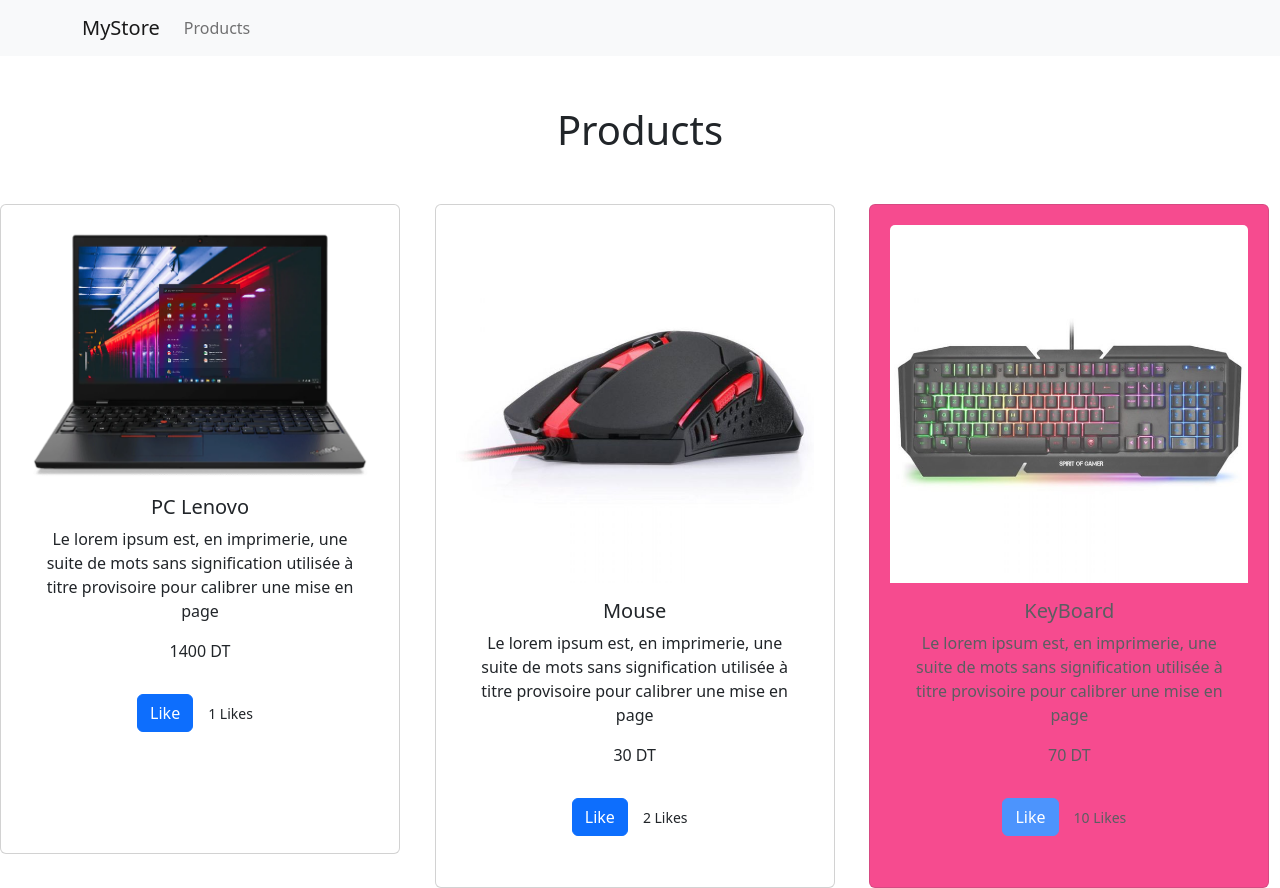
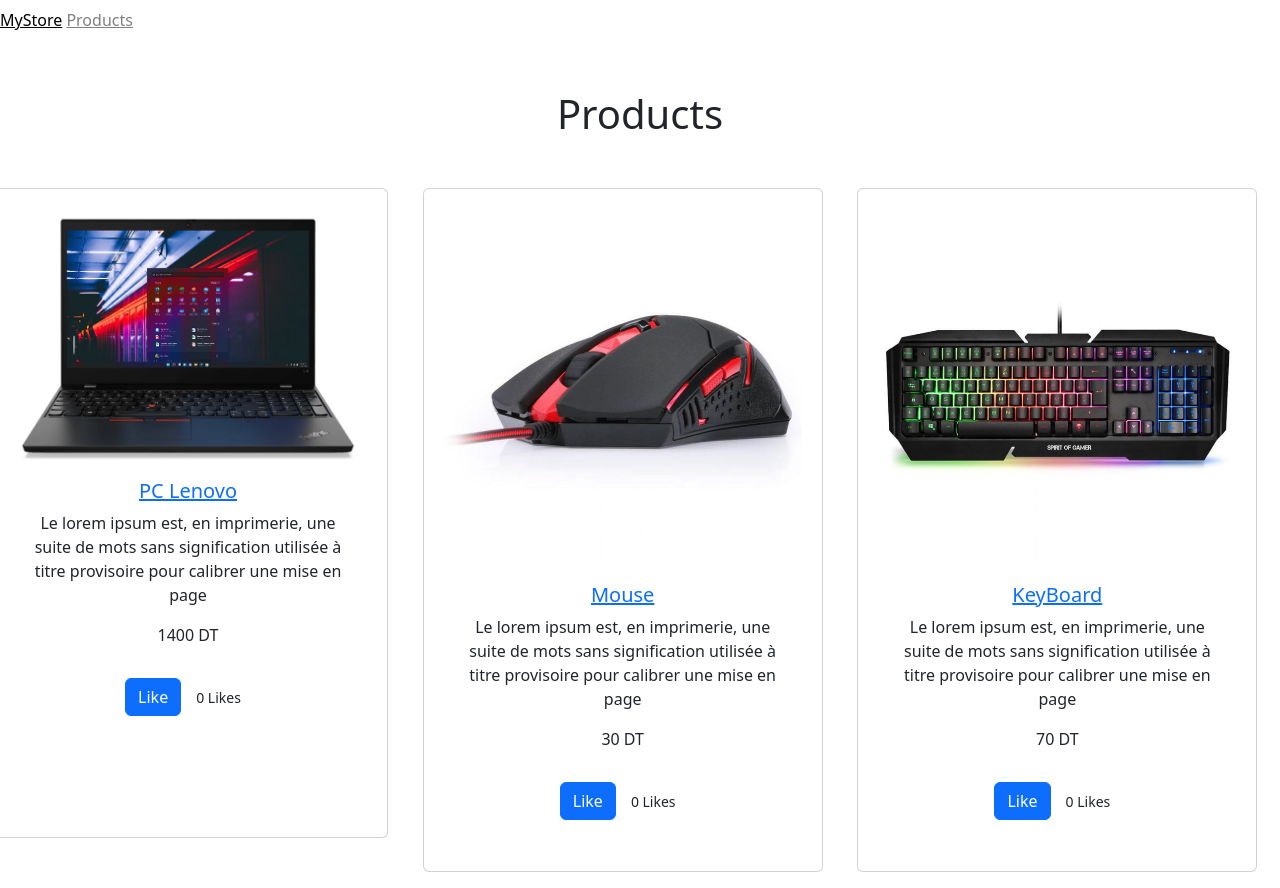
Before and after one commit to azizsnoussi/CoursReactJS, a React (Create React App) app: page /products in a window 1280 px wide. Built offline with nearby package versions, Linux system fonts and the light colour scheme.

Commit message:
atelier 2.2

```diff
--- a/src/App.js
+++ b/src/App.js
@@ -1,23 +1,37 @@
-import { Route, Routes } from 'react-router-dom';
 import './App.css';
-import Products from './Component/Products'
-import NotFound from './Component/NotFound'
-import NavigationBar from './Component/NavigationBar'
+import {Route,Routes} from 'react-router-dom';
+import React,{ Suspense,useState }  from 'react';
+import {data }from "./products"
+import NavigationBar from './Component/NavigationBar';
+const Products = React.lazy( () => import('./Component/Products'));
+const ProductDetails =  React.lazy( () => import('./Component/ProductDetails'));
+const NotFound  = React.lazy( () => import('./Component/NotFound'));
+
 
 
 
 function App() {
 
+  const [product, setProduct] = useState(data);
+
   return (
     <>
-    <NavigationBar />
 
-    <Routes>
-
-    <Route path="/products" element={<Products/>} />
-    <Route path="*" element={<NotFound/>} />
-  </Routes>
-  </>
+      <Suspense fallback={<p>Chargement...</p>}>
+      <NavigationBar/>
+        <Routes>
+        <Route path="/"  >
+            <Route index element={<Products product={product}  />} />
+            <Route path=":id" element={<ProductDetails  product={product} />} />
+          </Route>
+          <Route path="/products"  >
+            <Route index element={<Products product={product}  />} />
+            <Route path=":id" element={<ProductDetails  product={product} />} />
+          </Route>
+          <Route path="*" element={<NotFound/>} />
+        </Routes>
+      </Suspense>
+    </>
 
   );
 }
--- a/src/Component/NavigationBar.js
+++ b/src/Component/NavigationBar.js
@@ -1,32 +1,26 @@
-import { useState } from 'react';
-import { NavLink } from 'react-bootstrap';
-import Container from 'react-bootstrap/Container';
-import Nav from 'react-bootstrap/Nav';
-import Navbar from 'react-bootstrap/Navbar';
-import NavDropdown from 'react-bootstrap/NavDropdown';
-import Products from './Products';
+import {Navbar} from 'react-bootstrap';
+import { NavLink } from 'react-router-dom';
+
 function NavigationBar() {
 
   return (
 
+    <Navbar>
+            <NavLink
+                to="home"
+                style={({ isActive }) => ({color:isActive? "gray": "black"})}
+            >
+                MyStore
+            </NavLink>
+            &nbsp;
+            <NavLink
+                to="products"
+                style={({ isActive }) => ({color:isActive? "gray": "black"})}
 
-
-
-    <Navbar bg="light" variant="light">
-
-    <Container>
-
-    <Navbar.Brand to="/products">MyStore</Navbar.Brand>
-
-    <Nav className="me-auto">
-
-    <Nav.Link to="/products" >Products</Nav.Link>
-
-    </Nav>
-
-    </Container>
-
-    </Navbar>
+            >
+                Products
+            </NavLink>
+        </Navbar>
 
   );
 }
--- a/src/Component/Product.js
+++ b/src/Component/Product.js
@@ -1,19 +1,20 @@
-import { Component } from "react";
+
 import Button from 'react-bootstrap/Button';
 import Card from 'react-bootstrap/Card';
-import { Alert } from "react-bootstrap";
+import Row from 'react-bootstrap/Row';
+import {Link} from 'react-router-dom';
 import { useState } from "react";
 
-function Product (props){
-   const [product,setProduct] = useState(props.product);
+function Product ({prod}){
+   const [product,setProduct] = useState(prod);
 const className=product.like>5?"text-center BestSeller":"text-center"
    const  addLike = ()=>{
     setProduct({...product,like:product.like +1});
    }
 
-   const buyProducts = ()=>{
-    setProduct({...product,quantity:product.quantity-1});
-   }
+   //const buyProducts = ()=>{
+   // setProduct({...product,quantity:product.quantity-1});
+   //}
     // constructor(props){
     //     super(props);
     //     this.state =  {like : this.props.product.like,quantity:this.props.product.quantity, alertVisible:false};
@@ -45,10 +46,11 @@
     // render(){
 
         return (<>
+         <Row>
             <Card style={{ width: '25rem' , minHeight:'650px',display:'flex',padding:'20px'}} className={className}>
             <Card.Img variant="top" src={require('../assets/images/'+product.img)} />
             <Card.Body>
-              <Card.Title>{product.name}</Card.Title>
+            <Link  to={`/products/${product.id}`} replace={true} ><Card.Title>{product.name}</Card.Title> </Link>
               <Card.Text>
                 {product.description}
               </Card.Text>
@@ -62,6 +64,7 @@
             </Card.Body>
             {/* <Alert variant="primary" show={this.state?.alertVisible}  >you bought an Item !!!!</Alert>     */}
           </Card>
+          </Row>
           </>
         );
     // }
--- /dev/null
+++ b/src/Component/ProductDetails.js
@@ -0,0 +1,58 @@
+import React from 'react'
+import { useParams,Link } from 'react-router-dom';
+import {Col,Row, Card,ListGroup,ListGroupItem } from 'react-bootstrap';
+import NotFound from './NotFound';
+
+
+export default function ProductDetails({product}) {
+    const params = useParams();
+    console.log(product[1])
+let identifiant=Number(params.id)
+console.log(identifiant)
+const prod = product.find((el)=>el.id ==identifiant)
+console.log(prod)
+  if(prod==null){return (<><NotFound/></>)}
+   else{return (
+    <Card style={{ width: '35rem' , textAlign:'center'}}>
+  <Row>
+    <Card.Body>
+
+     <Col ><Card.Img variant="top" style={{ height: '25rem' }}
+
+src={require("../assets/images/"+prod.img)}
+/></Col><Col >
+ <Card.Title>{prod.name}</Card.Title>   </Col >
+      <Card.Text>
+      {prod.description}
+      </Card.Text>
+    </Card.Body>
+    <ListGroup className="list-group-flush">
+      <ListGroupItem><div width='50%'>
+
+
+</div></ListGroupItem>
+
+    </ListGroup>
+    <Card.Body>
+
+    <Link to="/">Home</Link>
+    </Card.Body>
+
+
+
+
+
+
+
+
+
+
+
+
+
+    </Row>
+
+  </Card>
+
+);}
+}
--- a/src/Component/Products.js
+++ b/src/Component/Products.js
@@ -3,8 +3,8 @@
 import Row from 'react-bootstrap/Row';
 import Col from 'react-bootstrap/Col';
 import { Alert } from "react-bootstrap";
-import ProductsList from '../products.json';
-export default function Products(){
+import ProductsList from './Products';
+export default function Products({product}){
 
     const [alert,setAlert]= useState(true);
     // constructor(props) {
@@ -37,7 +37,7 @@
                 <p>Thank you for choosing our store, we hope you enjoy your shopping experience!</p></Alert>
                 <h1 style={{textAlign:'center',margin:'50px'}}>Products</h1>
                 <Row>
-        {ProductsList.map((prod,i)=>(<Col key={i}><Product  product={prod}></Product></Col>))}
+        {product.map((prod,i)=>(<Col key={i}><Product  prod={prod}></Product></Col>))}
       </Row>
             </div>
 
--- /dev/null
+++ b/src/products.js
@@ -0,0 +1,26 @@
+export const data=[
+  {id:0,
+    name: "PC Lenovo",
+    price :"1400",
+    img: "product1.webp",
+    like:0,
+    quantity:10,
+    description: "Le lorem ipsum est, en imprimerie, une suite de mots sans signification utilisée à titre provisoire pour calibrer une mise en page"
+  },
+  {id:1,
+    name: "Mouse",
+    price: "30",
+    img: "product2.jpg",
+    like:0,
+    quantity:0,
+    description: "Le lorem ipsum est, en imprimerie, une suite de mots sans signification utilisée à titre provisoire pour calibrer une mise en page"
+  },
+  {id:2,
+    name: "KeyBoard",
+    price: "70",
+    img: "product3.jpg",
+    like:0,
+    quantity:20,
+    description:" Le lorem ipsum est, en imprimerie, une suite de mots sans signification utilisée à titre provisoire pour calibrer une mise en page"
+  }
+]
--- a/src/products.json
+++ /dev/null
@@ -1,26 +0,0 @@
-[
-    {
-      "name": "PC Lenovo",
-      "price": "1400",
-      "img": "product1.webp",
-      "like":1,
-      "quantity":10,
-      "description": "Le lorem ipsum est, en imprimerie, une suite de mots sans signification utilisée à titre provisoire pour calibrer une mise en page"
-    },
-    {
-      "name": "Mouse",
-      "price": "30",
-      "img": "product2.jpg",
-      "like":2,
-      "quantity":0,
-      "description": "Le lorem ipsum est, en imprimerie, une suite de mots sans signification utilisée à titre provisoire pour calibrer une mise en page"
-    },
-    {
-      "name": "KeyBoard",
-      "price": "70",
-      "img": "product3.jpg",
-      "like":10,
-      "quantity":20,
-      "description": "Le lorem ipsum est, en imprimerie, une suite de mots sans signification utilisée à titre provisoire pour calibrer une mise en page"
-    }
-  ]
```
